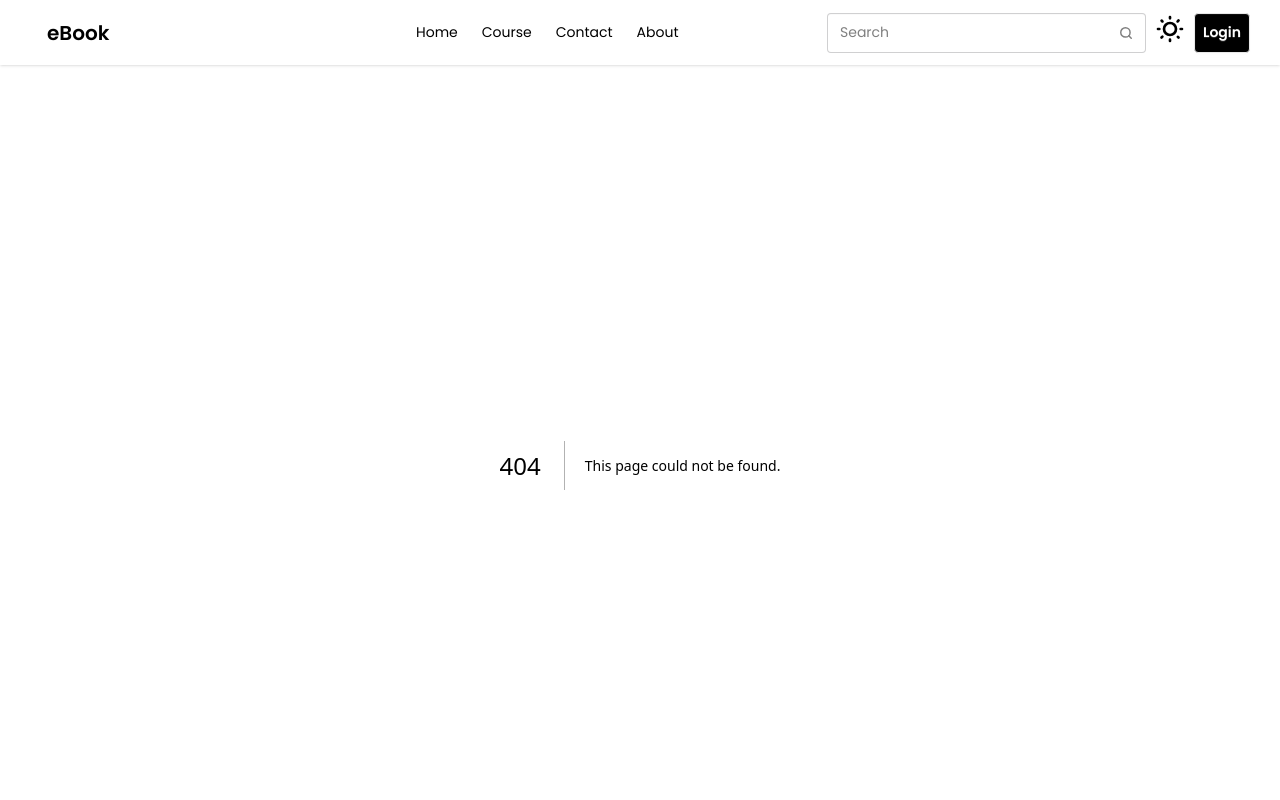
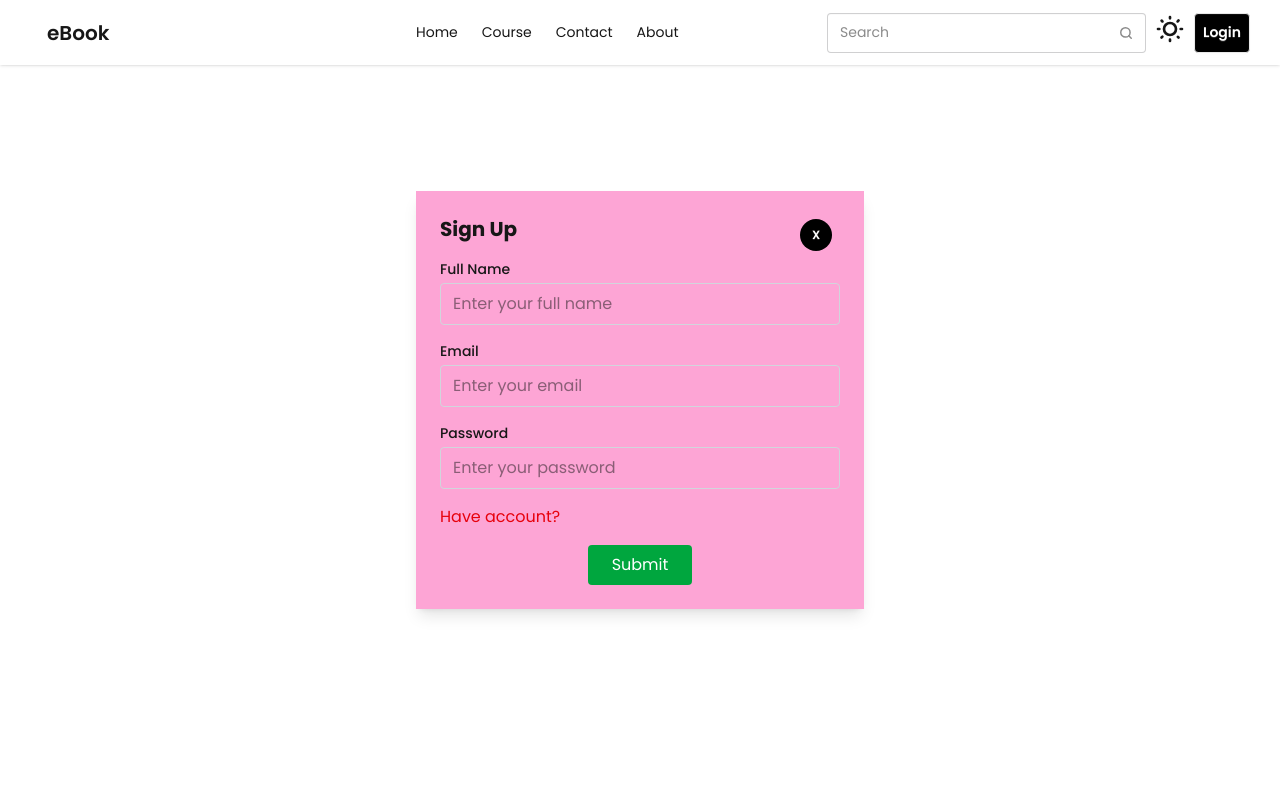
Before and after one commit to developerabhishekanand/ebook, a Next.js app: page /signup in a window 1280 px wide. Before the commit this address had no page. Shown: the top 800 px of the page. Built offline with nearby package versions, Linux system fonts and the light colour scheme.

Commit message:
Created Sign Up & Contact Page and front end completed

```diff
--- a/components/Login/index.tsx
+++ b/components/Login/index.tsx
@@ -3,25 +3,27 @@
 
 import { useState } from 'react';
 import { useLoginModal } from "../../context/LoginModalContext";
+import Link from 'next/link';
+import { useForm } from 'react-hook-form';
 
 export default function LoginModal() {
   const { isOpen, closeModal } = useLoginModal();
-  const [email, setEmail] = useState('');
-  const [password, setPassword] = useState('');
 
-  const handleSubmit = (e: React.FormEvent) => {
-    e.preventDefault();
-    console.log('Logging in with:', { email, password });
-    closeModal();
-  };
+
+  const {
+    register,
+    handleSubmit,
+    formState: { errors },
+  } = useForm();
 
   if (!isOpen) return null;
 
   return (
     <div className="fixed inset-0 flex items-center justify-center bordered shadow-sm bg-black bg-opacity-50 z-50">
       <div className="bg-white rounded-lg p-6 w-full max-w-md shadow-lg">
-        <h2 className="text-xl font-semibold mb-4">Login</h2>
-        <form onSubmit={handleSubmit} className="space-y-4">
+        <button className='btn btn-sm btn-circle btn-ghost hover:bg-red-400 hover:text-white relative float-right bg-black text-white right-2 top-1 text-white' onClick={closeModal}>X</button>
+        <h2 className="text-xl font-bold mb-4">Login</h2>
+        <form onSubmit={handleSubmit((data) => console.log(data))} className="space-y-4">
           <div>
             <label className="block text-sm font-medium mb-1" htmlFor="email">
               Email
@@ -30,10 +32,10 @@ export default function LoginModal() {
               type="email"
               id="email"
               className="w-full border border-gray-300 rounded px-3 py-2"
-              value={email}
-              onChange={(e) => setEmail(e.target.value)}
-              required
+              {...register('email', { required: true })}
+              placeholder='Enter your email'
             />
+            {errors.email && <p  className='error text-red-500'>Email is required.</p>}
           </div>
           <div>
             <label className="block text-sm font-medium mb-1" htmlFor="password">
@@ -43,11 +45,14 @@ export default function LoginModal() {
               type="password"
               id="password"
               className="w-full border border-gray-300 rounded px-3 py-2"
-              value={password}
-              onChange={(e) => setPassword(e.target.value)}
-              required
+              {...register('password', { required: true })}
+              placeholder='Enter your password'
             />
+            {errors.password && <p className='error text-red-500'>Password is required.</p>}
           </div>
+           <div className="not-registered flex justify-start gap-2">
+              <h2>Not Registered ?  </h2><Link href="/signup" className='text-red-600 hover:text-red-800' onClick={closeModal}> SignUp! </Link>
+            </div>
           <div className="flex justify-end gap-2">
             <button
               type="button"
--- a/package.json
+++ b/package.json
@@ -12,6 +12,7 @@
     "next": "15.4.4",
     "react": "19.1.0",
     "react-dom": "19.1.0",
+    "react-hook-form": "^7.62.0",
     "react-slick": "^0.30.3",
     "slick-carousel": "^1.8.1",
     "styled-components": "^6.1.19"
--- a/pages/contact.tsx
+++ b/pages/contact.tsx
@@ -1,9 +1,64 @@
-import React from 'react'
+import React,{useState} from 'react'
+import Link from 'next/link';
+import { useForm } from 'react-hook-form';
 
 const contact = () => {
+    const {
+    register,
+    handleSubmit,
+    formState: { errors },
+  } = useForm();
+
+
   return (
-    <div>
-      <h1>Contact Page</h1>
+    <div className="flex bg-zinc-200  p-8 bg-white max-w-xl m-auto mt-8 items-center justify-center  shadow-sm bg-black bg-opacity-50 z-50">
+      <div className="p-6 bg-white bordered w-full max-w-md shadow-md">
+        <Link href="/" className='btn btn-sm btn-circle btn-ghost hover:bg-red-400 hover:text-white relative float-right bg-black text-white right-2 top-1 text-white'>X</Link>
+        <h2 className="text-xl font-bold mb-4">Contact Us</h2>
+        <form onSubmit={handleSubmit((data) => console.log(data))} className="space-y-4">
+        <div>
+            <label className="block text-sm font-medium mb-1" htmlFor="fullName">
+              Name
+            </label>
+            <input
+              type="text"
+              id="name"
+              className="w-full border border-gray-300 rounded px-3 py-2"
+             {...register('name', { required: true })}
+              placeholder='Enter your name'
+            />
+            {errors.name && <p  className='error text-red-500'>Name is required.</p>}
+          </div>
+          <div>
+            <label className="block text-sm font-medium mb-1" htmlFor="email">
+              Email
+            </label>
+            <input
+              type="email"
+              id="email"
+              className="w-full border border-gray-300 rounded px-3 py-2"
+              {...register('email', { required: false })}
+              placeholder='Enter your email'
+            />
+            {errors.email && <p  className='error text-red-500'>Email is optional.</p>}
+          </div>
+          <div>
+            <label className="block text-sm font-medium mb-1" htmlFor="password">
+              Message
+            </label>
+            <fieldset className="fieldset">
+              <legend className="fieldset-legend">Type your message </legend>
+              <textarea className="textarea h-24" placeholder="Message"></textarea>
+              <div className="label">Optional</div>
+            </fieldset>
+          </div>
+          <div className="flex justify-start gap-2">
+            <button type="submit" className="px-6 py-2 cursor-pointer hover:bg-red-400 hover:text-white bg-blue-600 text-white rounded">
+              Submit
+            </button>
+          </div>
+        </form>
+      </div>
     </div>
   )
 }
--- /dev/null
+++ b/pages/signup.jsx
@@ -0,0 +1,73 @@
+import React,{useState} from 'react'
+import Link from 'next/link';
+import { useForm } from 'react-hook-form';
+
+const signup = () => {
+    const {
+    register,
+    handleSubmit,
+    formState: { errors },
+  } = useForm();
+
+
+  return (
+    <div className="fixed inset-0 flex bg-white max-w-xxl items-center justify-center bordered shadow-sm bg-black bg-opacity-50 z-50">
+      <div className="bg-pink-300  p-6 w-full max-w-md shadow-lg">
+        <Link href="/" className='btn btn-sm btn-circle btn-ghost hover:bg-red-400 hover:text-white relative float-right bg-black text-white right-2 top-1 text-white'>X</Link>
+        <h2 className="text-xl font-bold mb-4">Sign Up</h2>
+        <form onSubmit={handleSubmit((data) => console.log(data))} className="space-y-4">
+        <div>
+            <label className="block text-sm font-medium mb-1" htmlFor="fullName">
+              Full Name
+            </label>
+            <input
+              type="text"
+              id="fullName"
+              className="w-full border border-gray-300 rounded px-3 py-2"
+             {...register('fullname', { required: true })}
+              placeholder='Enter your full name'
+            />
+            {errors.fullname && <p  className='error text-red-500'>Name is required.</p>}
+          </div>
+          <div>
+            <label className="block text-sm font-medium mb-1" htmlFor="email">
+              Email
+            </label>
+            <input
+              type="email"
+              id="email"
+              className="w-full border border-gray-300 rounded px-3 py-2"
+              {...register('email', { required: true })}
+              placeholder='Enter your email'
+            />
+            {errors.email && <p  className='error text-red-500'>Email is required.</p>}
+          </div>
+          <div>
+            <label className="block text-sm font-medium mb-1" htmlFor="password">
+              Password
+            </label>
+            <input
+              type="password"
+              id="password"
+              className="w-full border border-gray-300 rounded px-3 py-2"
+                {...register('password', { required: true })}
+              placeholder='Enter your password'
+            />
+            {errors.password && <p  className='error text-red-500'>Password is required.</p>}
+          </div>
+          <div className="redirect">
+            <Link href="/"><h2 className='text-bold text-red-600'>Have account? </h2></Link>
+
+          </div>
+          <div className="flex justify-center gap-2">
+            <button type="submit" className="px-6 py-2 cursor-pointer hover:bg-red-400 hover:text-white bg-green-600 text-white rounded">
+              Submit
+            </button>
+          </div>
+        </form>
+      </div>
+    </div>
+  )
+}
+
+export default signup
```
Also changed, not shown: 1 other file (tests, documents, lock files or other folders).
